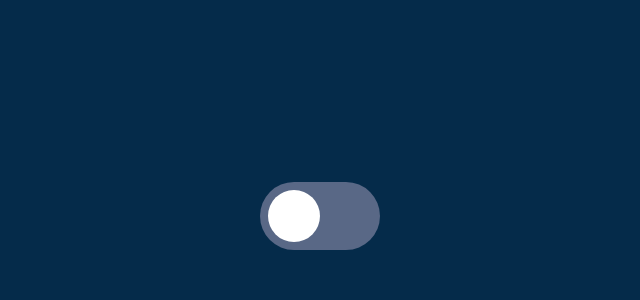
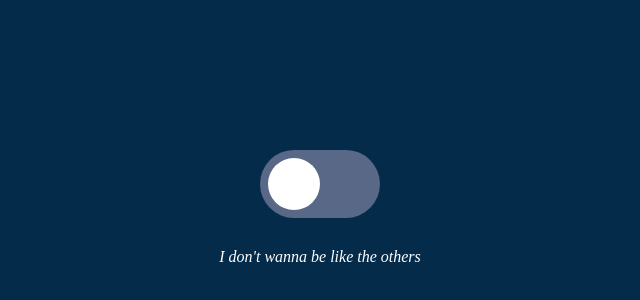
Before and after one commit to JoeBocock/codepens, a plain HTML site: page annoying-toggle/index.html in a window 1280 px wide. Shown: the part 184-484 px from the top of the page, without its empty margins (320-960 px from the left). Drawn offline with Linux system fonts and the light colour scheme.

Commit message:
p tag, compat

```diff
--- a/annoying-toggle/index.html
+++ b/annoying-toggle/index.html
@@ -12,5 +12,7 @@
             <input type="checkbox" />
             <span class="slider round"></span>
         </label>
+
+        <p><i>I don't wanna be like the others</i></p>
     </body>
 </html>
--- a/annoying-toggle/style.css
+++ b/annoying-toggle/style.css
@@ -3,9 +3,16 @@ body {
     margin: 0;
     display: flex;
     justify-content: center;
+    flex-direction: column;
     align-items: center;
     min-height: 100vh;
     background-color: #052b4a;
+}
+
+p {
+    display: block;
+    color: white;
+    margin-top: 30px;
 }
 
 .switch {
@@ -49,11 +56,15 @@ input:checked + .slider {
 
 input:checked + .slider:before {
     animation: turn-on 3s ease-in-out;
+    -moz-animation: turn-on 3s ease-in-out;
+    -webkit-animation: turn-on 3s ease-in-out;
     left: 60px;
 }
 
 input:not(:checked) + .slider:before {
     transition: left 0.7s ease;
+    -moz-transition: left 0.7s ease;
+    -webkit-transition: left 0.7s ease;
     left: 8px;
 }
 
```
